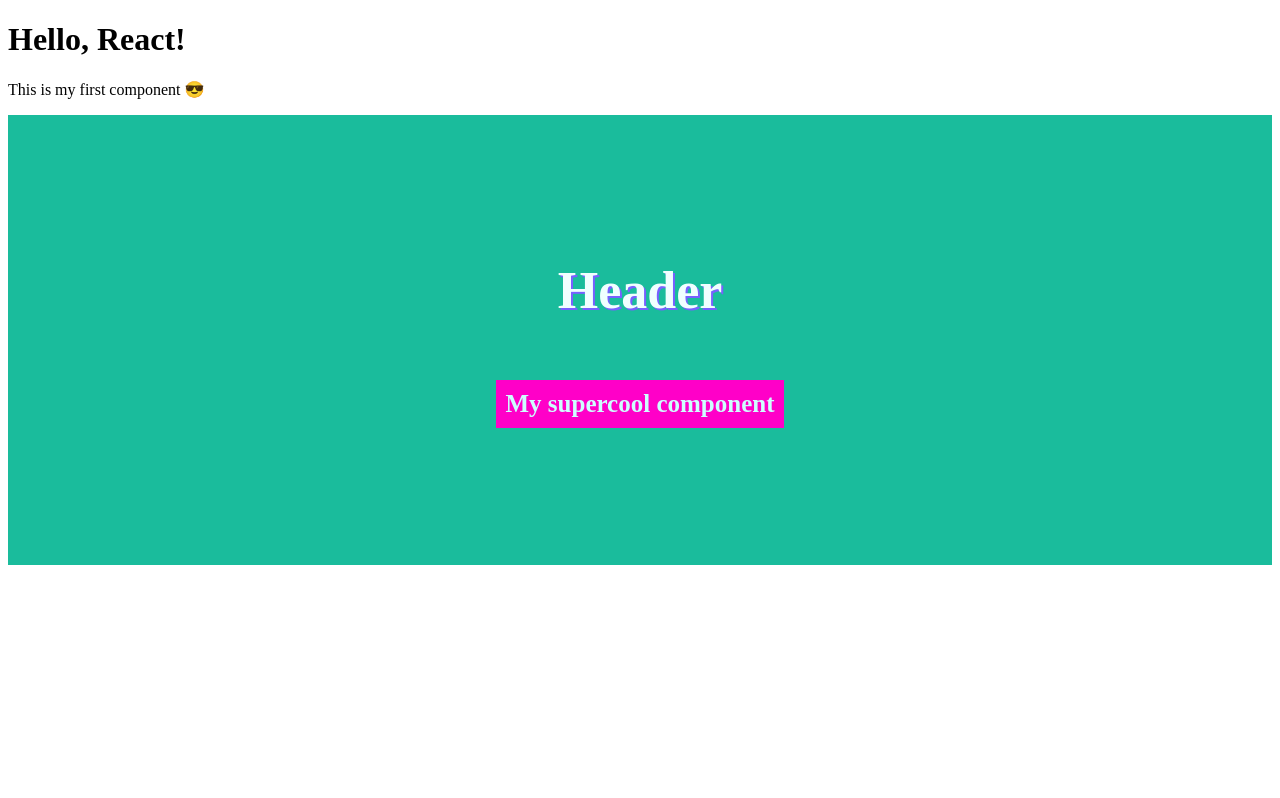
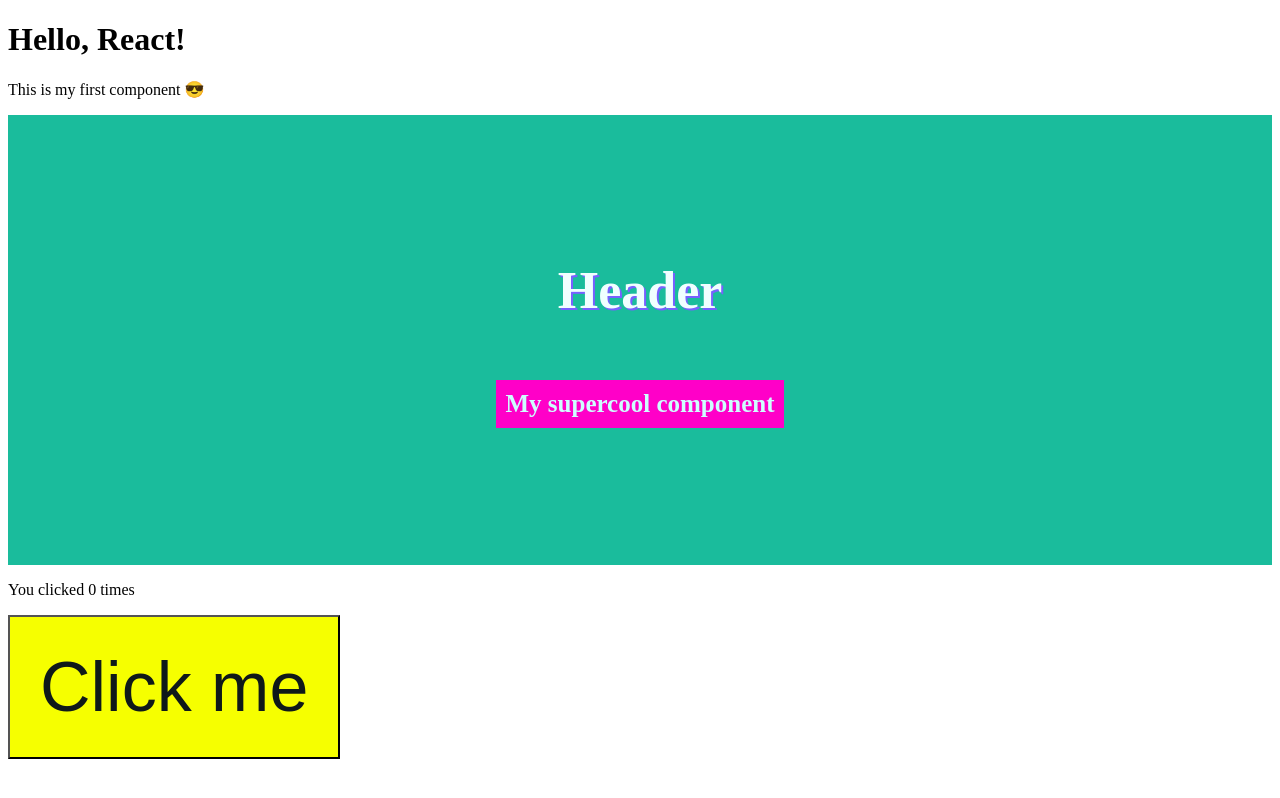
Before and after one commit to valentynzakhozhyi/portfoliozakhozhyi, a React (Create React App) app: page / in a window 1280 px wide. Built offline with nearby package versions, Linux system fonts and the light colour scheme.

Commit message:
4 commit

```diff
--- a/src/App.tsx
+++ b/src/App.tsx
@@ -2,12 +2,14 @@
 import React from 'react'
 import MyFirstComponent from './components/myFirstComponent';
 import SomeExampleComponent from './components/example/someExampleComponent';
+import ClickCount from './components/clickCount';
 
 const App: React.FC = () => {
   return (
     <div>
       <MyFirstComponent />
       <SomeExampleComponent />
+      < ClickCount />
     </div>
   )
 }
--- /dev/null
+++ b/src/components/clickCount.module.scss
@@ -0,0 +1,9 @@
+.button {
+    font-weight: 70;
+      font-size: 70px;
+      color: rgb(15, 25, 25);
+      background: rgb(246, 255, 0);
+      padding: 30px;
+      justify-content: center;
+      align-items: center;
+}
--- /dev/null
+++ b/src/components/clickCount.tsx
@@ -0,0 +1,26 @@
+
+import React, {useEffect, useState } from 'react';
+import styles from "./clickCount.module.scss"
+
+type ClickCountProps = {
+
+}
+
+const ClickCount: React.FC<ClickCountProps> = () => {
+  const [count, setCount] = useState(0);
+  const [counter, setCounter] = useState(0);
+
+    useEffect(() => {
+        console.log('counter: ', counter);
+    }, [counter]);
+  return (
+    <div>
+    <p>You clicked {count} times</p>
+    <button className={styles.button} onClick={() => setCount(count + 1)}>
+      Click me
+    </button>
+    </div>
+  )
+}
+
+export default ClickCount
```
